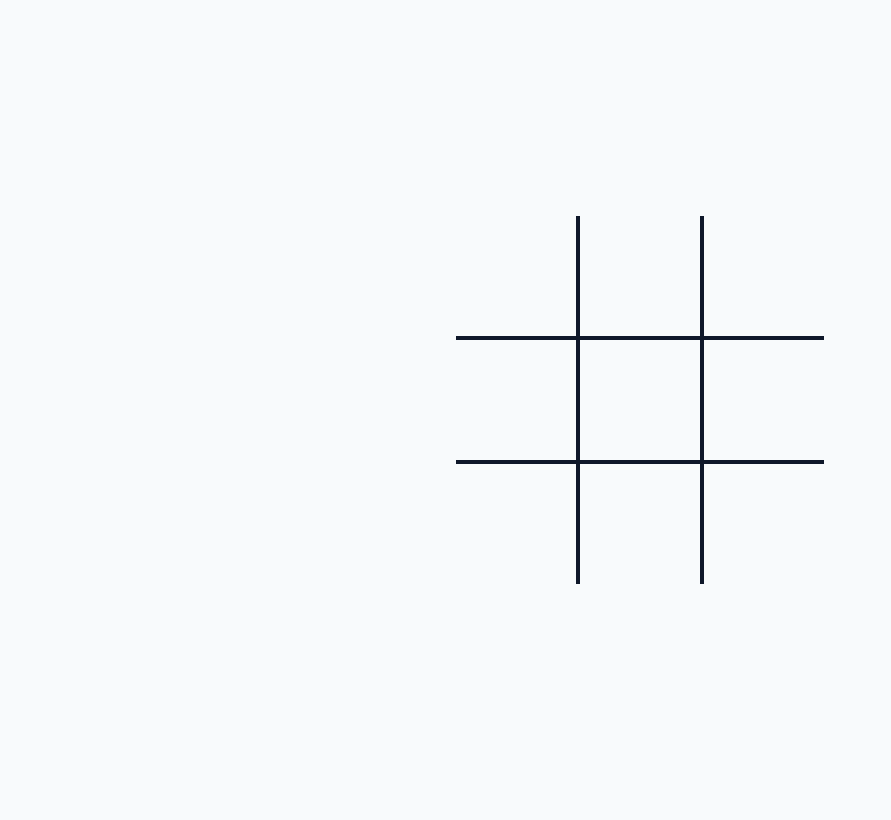
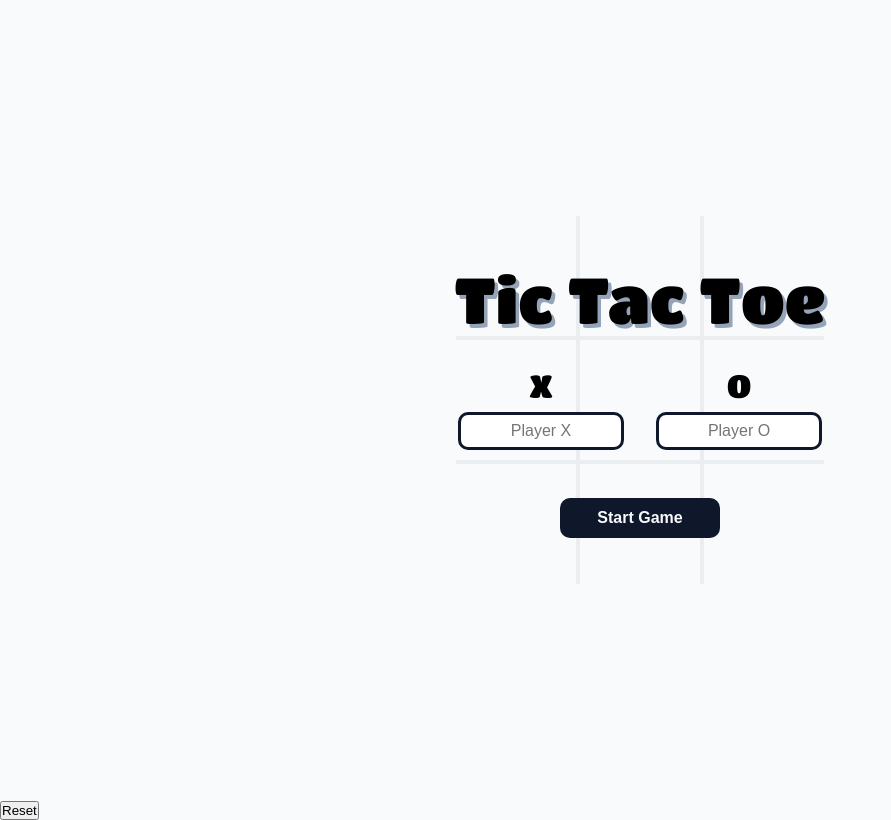
Before and after one commit to obiwanskywalkr/odin-tic-tac-toe, a plain HTML site: page index.html in a window 1280 px wide. Shown: the whole page, without its empty margins (0-891 px from the left). Drawn offline with Linux system fonts and the light colour scheme.

Commit message:
Add splash screen, player name inputs, and start game button

```diff
--- a/index.html
+++ b/index.html
@@ -9,6 +9,18 @@
     <title>Tic-Tac-Toe</title>
 </head>
 <body>
+    <div id="startOverlay" class="visible">
+        <div class="logo">Tic Tac Toe</div>
+        <div class="inputContainer">
+            <label for="playerX" class="playerLabel">X
+                <input type="text" name="playerX" id="playerX" class="textbox" placeholder="Player X" maxlength="15">
+            </label>
+            <label for="playerO" class="playerLabel">O
+                <input type="text" name="playerO" id="playerO" class="textbox" placeholder="Player O" maxlength="15">
+            </label>
+        </div>
+        <button id="start">Start Game</button>
+    </div>
     <div class="board x" id="board">
         <div id="cell"></div>
         <div id="cell"></div>
@@ -20,5 +32,7 @@
         <div id="cell"></div>
         <div id="cell"></div>
     </div>
+    <div id="endOverlay" class="hidden"></div>
+    <button type="reset" id="reset">Reset</button>
 </body>
 </html>
--- a/script.js
+++ b/script.js
@@ -19,9 +19,14 @@ const gameBoard = (() => {
 const displayController = (() => {
     const board = document.getElementById('board');
     const cellGrid = document.querySelectorAll('#cell');
-    const reset = document.getElementById('reset')
+    const reset = document.getElementById('reset');
+    const start = document.getElementById('start');
+    const startOverlay = document.getElementById('startOverlay');
 
-
+    const initializeButtons = (() => {
+        start.addEventListener('click', handleStart);
+        reset.addEventListener('click', gameController.resetGame);
+    })
 
     const render = () => {
         for (let i = 0; i < cellGrid.length; i++) {
@@ -43,6 +48,12 @@ const displayController = (() => {
         toggleTurnIndicator(); // :)
     }
 
+    const handleStart = () => {
+        startOverlay.classList.remove('visible');
+        startOverlay.classList.add('hidden');
+        gameController.startGame();
+    }
+
     const handleReset = () => {
         cellGrid.forEach(cell => {
             cell.removeAttribute('data-value');
@@ -54,7 +65,6 @@ const displayController = (() => {
     }
 
     const handleClick = (event) => {
-        reset.addEventListener('click', gameController.resetGame);
         setCellValue(event.target);
         render();
         gameController.incrementTurnCount()
@@ -103,7 +113,7 @@ const displayController = (() => {
         gameBoard.setMatrixValue(getCellIndex(cell), getCellValue(cell));
     }
 
-    return { handleReset, addClickListener, removeClickListener, setCellIndex, }
+    return { initializeButtons, handleReset, addClickListener, removeClickListener, setCellIndex, }
 
 })();
 
@@ -159,4 +169,4 @@ const gameController = (() => {
 
 })();
 
-window.onload = gameController.startGame();
+window.onload = displayController.initializeButtons();
--- a/style.css
+++ b/style.css
@@ -1,6 +1,4 @@
-@import url('https://fonts.googleapis.com/css2?family=Roboto:wght@400;700&display=swap');
-
-* {
+@import url('https://fonts.googleapis.com/css2?family=Roboto:wght@400;700&family=Titan+One&display=swap');* {
     margin: 0;
     padding: 0;
 }
@@ -8,13 +6,77 @@
     --primary-light: #f8fafc;
     --secondary-light: #e2e8f0;
     --primary-dark: #0f172a;
+    --secondary-dark: #94a3b8;
     --cell-size: 7.5rem;
     --mark-size: calc(var(--cell-size) * .85);
     font-family: 'Roboto', sans-serif;
     font-size: clamp(1rem, calc(.5em + 0.5vw), 1.75rem);
 }
+* {
+    margin: 0;
+    padding: 0;
+}
 body {
     background-color: var(--primary-light);
+}
+#startOverlay {
+    background-color: rgba(248 , 250, 252, 0.95);
+    width: 100vw;
+    height: 100vh;
+    z-index: 1;
+    position: fixed;
+    top: 0;
+    left: 0;
+    display: flex;
+    flex-direction: column;
+    justify-content: center;
+    align-items: center;
+    gap: 2rem;
+}
+.logo {
+    font-family: 'Titan One', cursive;
+    font-size: 4rem;
+    text-shadow: 3.5px 3.5px var(--secondary-dark);
+}
+.inputContainer {
+    display: flex;
+    gap: 2rem;
+}
+.playerLabel {
+    font-family: 'Titan One', cursive;
+    font-size: 2rem;
+    display: flex;
+    flex-direction: column;
+    align-items: center;
+    gap: .5rem;
+}
+.playerLabel:hover {
+    text-shadow: 3.5px 3.5px var(--secondary-dark);
+}
+.textbox {
+    height: 2rem;
+    width: 10rem;
+    border: 3px solid var(--primary-dark);
+    border-radius: 10px;
+    font-size: 1rem;
+    text-align: center;
+}
+.textbox:hover {
+    transform: scale(1.05);
+}
+#start {
+    background-color: var(--primary-dark);
+    width: 10rem;
+    height: 2.5rem;
+    margin-top: 1rem;
+    border-radius: 10px;
+    color: var(--primary-light);
+    font-size: 1rem;
+    font-weight: 900;
+    border: none;
+}
+#start:hover {
+    transform: scale(1.05);
 }
 .board {
     width: 100vw;
@@ -104,3 +166,11 @@ body {
     height: calc(var(--mark-size) * .7);;
     background-color: var(--primary-light);
 }
+.hidden {
+    transform: scale(0);
+    transition: 0.2s ease-out;
+    visibility: hidden;
+}
+.visible {
+    visibility: visible;
+}
```
